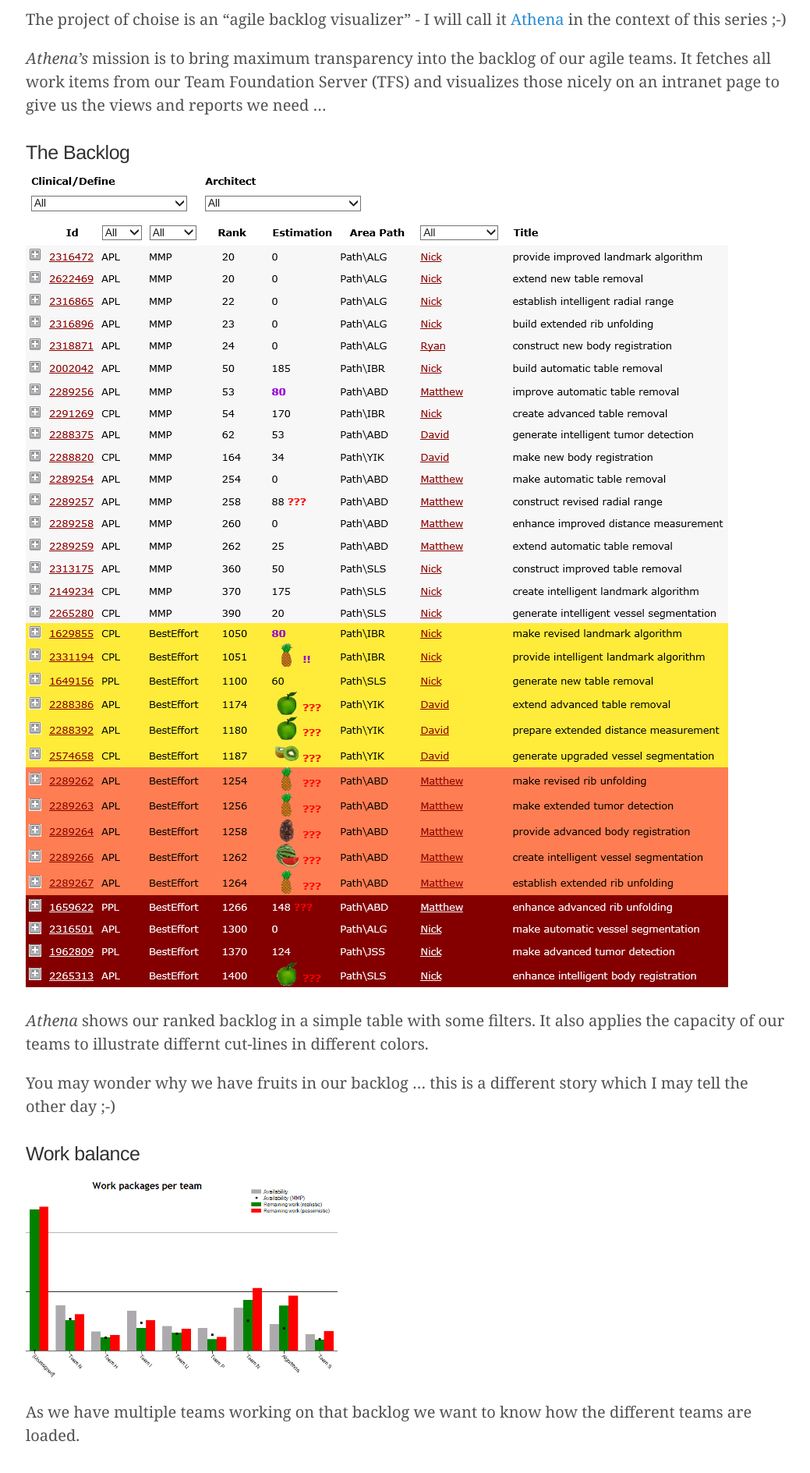
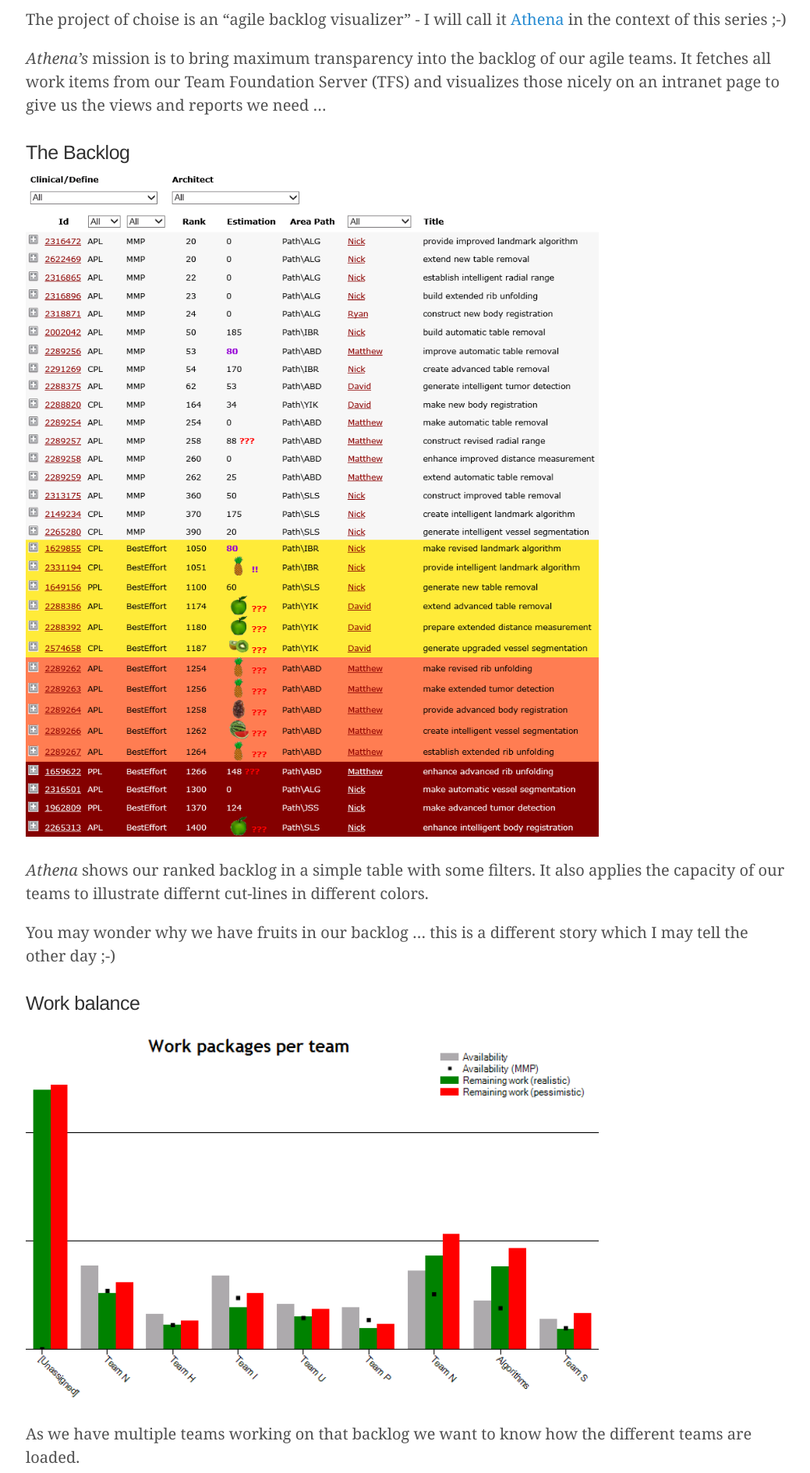
Before and after one commit to plainionist/plainionist.github.io, a Jekyll site: the page built from _posts/2018-01-31-Implementing-Clean-Architecture.md, in a window 1280 px wide. Shown: the part 936-2825 px from the top of the page at 78% size, without its empty margins (117-1156 px from the left). Built offline with Jekyll 4.4.1, drawn with Linux system fonts in a browser that asks for light colours; comment, search, counter and statistics services are not loaded.

Commit message:
clean-arch

```diff
--- a/_posts/2018-01-31-Implementing-Clean-Architecture.md
+++ b/_posts/2018-01-31-Implementing-Clean-Architecture.md
@@ -38,7 +38,7 @@ nicely on an intranet page to give us the views and reports we need ...
 
 ### The Backlog
 
-<img src="{{ site.url }}/assets/clean-architecture/backlog.png" />
+<img src="{{ site.url }}/assets/clean-architecture/backlog.png" class="dynimg"/>
 
 *Athena* shows our ranked backlog in a simple table with some filters.
 It also applies the capacity of our teams to illustrate differnt cut-lines in different colors.
@@ -47,13 +47,13 @@ You may wonder why we have fruits in our backlog ... this is a different story w
 
 ### Work balance
 
-<img src="{{ site.url }}/assets/clean-architecture/work-balance.png" width="400px"/>
+<img src="{{ site.url }}/assets/clean-architecture/work-balance.png" class="dynimg"/>
 
 As we have multiple teams working on that backlog we want to know how the different teams are loaded.
 
 ### The Burndown
 
-<img src="{{ site.url }}/assets/clean-architecture/burndown.png" width="400px"/>
+<img src="{{ site.url }}/assets/clean-architecture/burndown.png" class="dynimg"/>
 
 And of course we want to track our remaining work using a burn down.
 
--- a/public/css/lanyon.css
+++ b/public/css/lanyon.css
@@ -604,3 +604,8 @@ footer {
     padding: 20px 0;
     text-align: center;
 }
+
+.dynimg {
+    width: 75%;
+    height: auto;
+}
```
